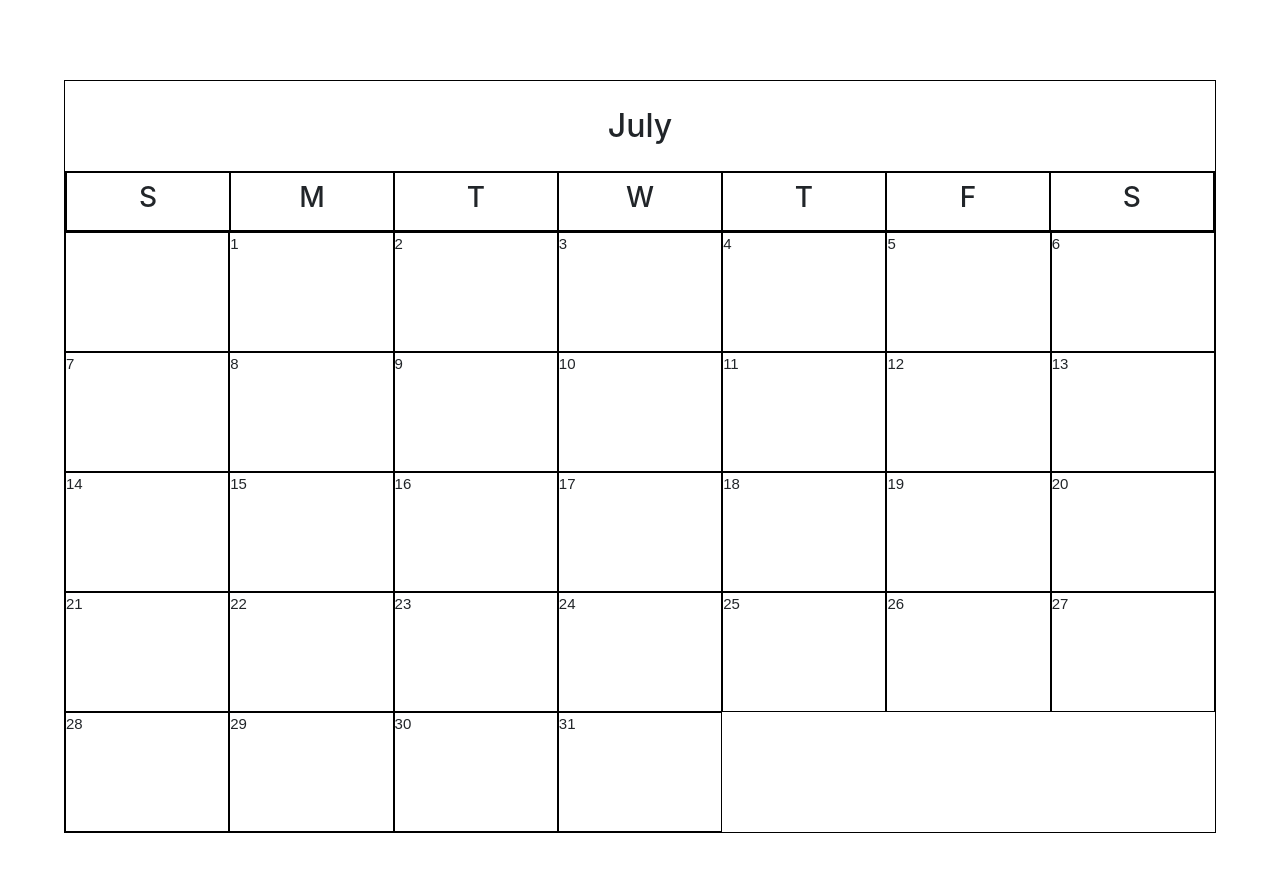
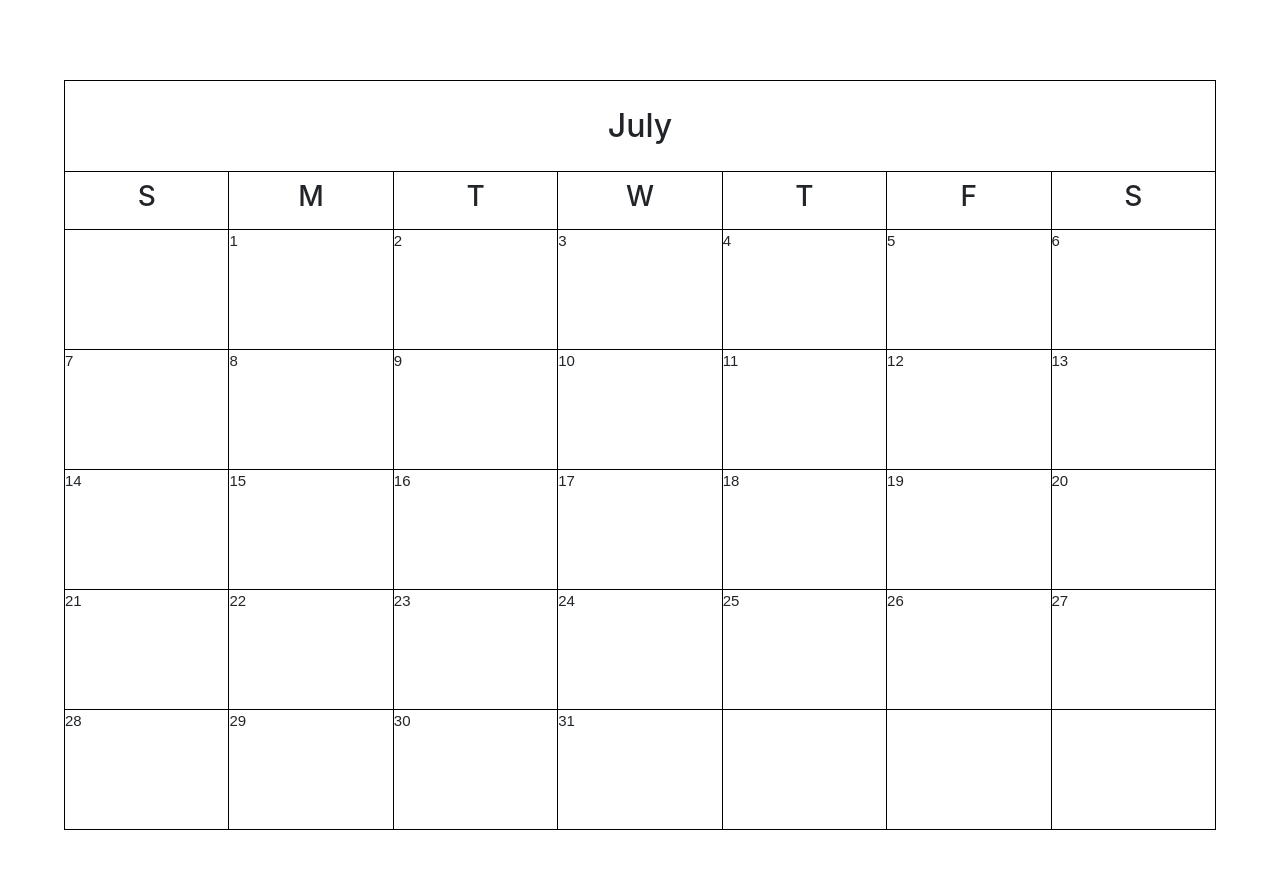
Before and after one commit to germancardenasm/calendar-app-jobsity, a React (Create React App) app: page / in a window 1280 px wide. Shown: the top 872 px of the page. Built offline with nearby package versions, Linux system fonts and the light colour scheme.

Commit message:
Style calendar borders

```diff
--- a/src/components/Calendar/Calendar.css
+++ b/src/components/Calendar/Calendar.css
@@ -4,15 +4,16 @@
    max-width: 1200px;
    flex-direction: column;
    margin: 5rem auto;
-   border: 1px solid black;
-   /*  border-top: 1px solid var(--thirdColor);
-   border-right: 1px solid var(--thirdColor); */
+   border-top: 1px solid black;
+   border-right: 1px solid black;
 }
 
 .calendar .month {
    text-align: center;
    font-size: 20px;
    padding: 0.5em;
+
+   border-left: 1px solid black;
 }
 
 .calendar .month h2 {
--- a/src/components/DatesContainer/DatesContainer.js
+++ b/src/components/DatesContainer/DatesContainer.js
@@ -10,21 +10,33 @@ const DatesContainer = props => {
     return new Date(year, month, 1).getDay();
   };
 
-  const createEmptyDays = (qtyOfSpaces, month) => {
+  const createEmptyDays = (qtyOfSpaces, prefix) => {
     for (let i = 0; i < qtyOfSpaces; i++) {
-      datesElements.push(<Day date={""} key={"prev" + i} />);
+      datesElements.push(<Day date={""} key={prefix + i} />);
     }
   };
 
   const createDates = (firstDay, month) => {
     const lastDay = new Date(YEAR, month + 1, 0).getDate();
-    if (firstDay > 0) createEmptyDays(firstDay, props.month);
+    if (firstDay > 0) createEmptyDays(firstDay, "prev");
     for (let i = 1; i <= lastDay; i++)
       datesElements.push(<Day date={i} month={month} key={i} />);
   };
 
+  const thereIsBlankSpace = firstDay => {
+    let thereIs =
+      (new Date(YEAR, props.month + 1, 0).getDate() % 7) + firstDay > 1;
+    return thereIs;
+  };
+
   const firstDay = getFirstDayOfTheMonth(props.month);
   createDates(firstDay, props.month);
+
+  if (thereIsBlankSpace(firstDay)) {
+    let spacesToFill =
+      7 - (((new Date(2019, 6 + 1, 0).getDate() % 7) + firstDay) % 7);
+    createEmptyDays(spacesToFill, "next");
+  }
 
   return (
     <div
--- a/src/components/Day/Day.css
+++ b/src/components/Day/Day.css
@@ -5,5 +5,6 @@
    font-size: 15px;
    white-space: pre;
    width: 14.2857%;
-   border: 1px solid black;
+   border-left: 1px solid black;
+   border-bottom: 1px solid black;
 }
--- a/src/components/RemainderForm/RemainderForm.js
+++ b/src/components/RemainderForm/RemainderForm.js
@@ -6,20 +6,10 @@ import Col from "react-bootstrap/Col";
 import Image from "react-bootstrap/Image";
 import { connect } from "react-redux";
 import "./RemainderForm.css";
+import { reminderAction, getDefaultReminder } from "../../store/actions";
 
 class RemainderForm extends Component {
-  state = {
-    id: "",
-    title: "",
-    date: "2019-07-01",
-    time: "08:00",
-    color: "#FFFFFF",
-    city: "Medellín",
-    country: "Colombia",
-    weather: "",
-    weatherIcon: "",
-    dataReserved: false
-  };
+  state = getDefaultReminder();
 
   componentDidMount() {
     this.setState({ ...this.props.currentRemainder }, this.fecthWeather);
@@ -117,18 +107,7 @@ class RemainderForm extends Component {
     this.resetState();
   };
 
-  resetState = () =>
-    this.setState({
-      title: "",
-      date: "2019-07-01",
-      time: "08:00",
-      color: "#FFFFFF",
-      city: "Medellín",
-      country: "Colombia",
-      weather: "",
-      weatherIcon: "",
-      dataReserved: false
-    });
+  resetState = () => this.setState(getDefaultReminder());
 
   render() {
     return (
@@ -249,38 +228,13 @@ const mapStateToProps = state => ({
   dateReserved: state.dateReserved,
   currentRemainder: state.currentRemainder
     ? { ...state.currentRemainder }
-    : {
-        id: "",
-        title: "",
-        date: "2019-07-01",
-        time: "08:00",
-        color: "#FFFFFF",
-        city: "Medellín",
-        country: "Colombia",
-        weather: "",
-        weatherIcon: ""
-      }
+    : getDefaultReminder()
 });
 
 const mapDispatchToProps = dispatch => {
   return {
     onSaveRemainder: (action, remainderInfo) => {
-      const actionToSend = {};
-
-      actionToSend.remainder = { ...remainderInfo };
-      switch (action) {
-        default:
-        case "SAVE_REMAINDER":
-          actionToSend.type = "SAVE_REMAINDER";
-          actionToSend.remainder.id = Date.parse(
-            new Date(remainderInfo.date + "T" + remainderInfo.time)
-          );
-          break;
-
-        case "EDIT_REMAINDER":
-          actionToSend.type = "EDIT_REMAINDER";
-          break;
-      }
+      const actionToSend = reminderAction(action, remainderInfo);
       dispatch(actionToSend);
     },
 
--- a/src/components/WeekContainer/WeekContainer.css
+++ b/src/components/WeekContainer/WeekContainer.css
@@ -1,5 +1,5 @@
 .week {
    display: flex;
    flex-direction: row;
-   border: 1px solid black;
+   border-top: 1px solid black;
 }
--- a/src/components/WeekDay/WeekDay.css
+++ b/src/components/WeekDay/WeekDay.css
@@ -1,10 +1,9 @@
 .weekDayName {
    font-size: 15px;
    width: 14.2857%;
-   border-left: 1px solid var(--thirdColor);
-   border-bottom: 1px solid var(--thirdColor);
+   border-left: 1px solid black;
+   border-bottom: 1px solid black;
    color: var(--thirdColor);
    text-align: center;
    padding: 0.5em;
-   border: 1px solid black;
 }
--- /dev/null
+++ b/src/store/actions.js
@@ -0,0 +1,35 @@
+export function reminderAction(action, remainderInfo) {
+  const actionToSend = {};
+  console.log(remainderInfo);
+  actionToSend.remainder = { ...remainderInfo };
+  switch (action) {
+    default:
+    case "SAVE_REMAINDER":
+      actionToSend.type = "SAVE_REMAINDER";
+      actionToSend.remainder.id = Date.parse(
+        new Date(remainderInfo.date + "T" + remainderInfo.time)
+      );
+      break;
+
+    case "EDIT_REMAINDER":
+      actionToSend.type = "EDIT_REMAINDER";
+      break;
+  }
+
+  return actionToSend;
+}
+
+export function getDefaultReminder() {
+  return {
+    id: "",
+    title: "",
+    date: "2019-07-01",
+    time: "08:00",
+    color: "#FFFFFF",
+    city: "Medellín",
+    country: "Colombia",
+    weather: "",
+    weatherIcon: "",
+    dataReserved: false
+  };
+}
```
Also changed, not shown: 1 other file (tests, documents, lock files or other folders).
